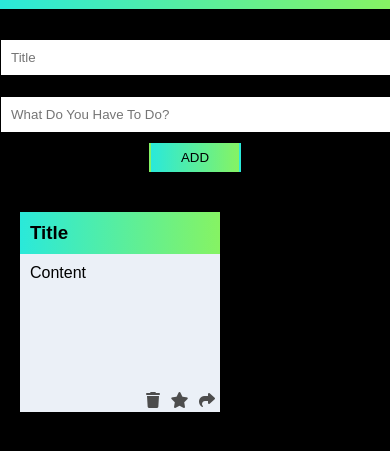
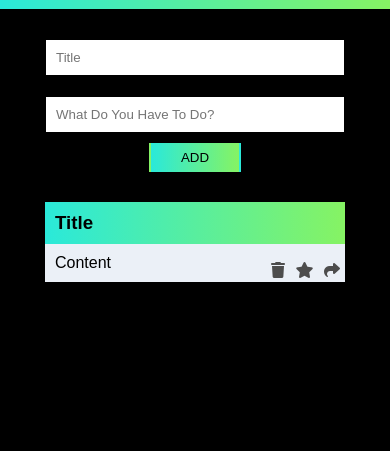
Before and after one commit to KalajiDEV/ToDoList, a plain HTML site: page Index.html in a window 390 px wide. Shown: the part 51-502 px from the top of the page. Drawn offline with Linux system fonts and the light colour scheme.

Commit message:
More responsive

```diff
--- a/Index.html
+++ b/Index.html
@@ -38,15 +38,16 @@
         </div>
     </div>
 
-    <div class="container">
+
+    <div class="container" id="container">
         <div class="tasksbox" id="tasksbox">
-            <section>
+            <section id="section">
                 <h3>title</h3>
-                <p>content</p>
-                <!-- <p class="date">${datum}</p> -->
-                <div class="tools">
+                <p class="taskText" id="finsh">content</p>
+                <div id="tools" class="tools">
                     <i class="fa-sharp fa-solid fa-trash"></i>
-                    <i class="fa-solid fa-star"></i>
+                    <i id="heart" style="display: none;" class="fa-solid fa-heart"></i>
+                    <i id="star" class="fa-solid fa-star"></i>
                     <i class="fa-solid fa-share"></i>
                 </div>
             </section>
--- a/Style.css
+++ b/Style.css
@@ -20,6 +20,12 @@
     --screamin-green: #86F363ff;
 }
 
+.container {
+    max-width: 1200px;
+    margin: auto;
+    overflow: hidden;
+}
+
 nav {
     width: 100%;
     height: 60px;
@@ -34,6 +40,7 @@ header {
 }
 
 header h2 {
+    display: block;
     text-transform: uppercase;
     font-size: 33px;
 }
@@ -46,14 +53,8 @@ header i {
     background-color: black;
 }
 
-
 body {
     background: var(--bg);
-}
-
-.container {
-    max-width: 1200px;
-    margin: auto;
 }
 
 .todoListbox {
@@ -83,14 +84,16 @@ body {
 
 .tasksbox {
     display: flex;
-    flex-wrap: wrap;
+    flex-direction: column;
+    align-items: center;
+    flex-wrap: nowrap;
 }
 
 section {
     background: var(--bg);
-    width: 200px;
-    margin: 20px;
-    height: 200px;
+    width: 600px;
+    margin: 10px;
+    min-height: 70px;
     overflow-x: auto;
     position: relative;
 }
@@ -107,7 +110,6 @@ section p {
     padding: 10px;
 }
 
-
 section .tools {
     position: absolute;
     bottom: 2px;
@@ -123,3 +125,26 @@ section .tools i {
 section .tools i:hover {
     color: #000;
 }
+
+@media (max-width: 900px) {
+
+    section {
+        width: 600px;
+        min-height: 70px;
+    }
+}
+
+
+@media (max-width: 600px) {
+
+
+    section {
+        width: 300px;
+        min-height: 70px;
+    }
+
+    .todoListbox input {
+        width: 300px;
+    }
+
+}
--- a/main.js
+++ b/main.js
@@ -1,13 +1,19 @@
-const addBtn = document.querySelector(".addBtn");
-const tasksbox = document.getElementById("tasksbox");
 const inputTitle = document.getElementsByTagName("input")[0];
 const inputtask = document.getElementsByTagName("input")[1];
 const form = document.querySelector("form");
+const tasksbox = document.getElementById("tasksbox");
+const tools = document.getElementById("tools");
 
+// colro Change
+const changeColor = document
+  .getElementById("changeColor")
+  .addEventListener("click", (params) => {
+    document.body.classList.toggle("changeColor");
+  });
+
+// Create my Task
 form.addEventListener("submit", (eo) => {
   eo.preventDefault();
-
-  const datum = new Date();
   const task = `<section>
   <h3>${inputTitle.value}</h3>
   <p>${inputtask.value}</p>
@@ -15,16 +21,19 @@ form.addEventListener("submit", (eo) => {
   <i class="fa-sharp fa-solid fa-trash"></i>
   <i class="fa-solid fa-star"></i>
   <i class="fa-solid fa-share"></i>
-</div>
+  </div>
   </section>`;
   tasksbox.innerHTML += task;
-  eo.preventDefault();
   inputTitle.value = "";
   inputtask.value = "";
 });
 
-const changeColor = document
-  .getElementById("changeColor")
-  .addEventListener("click", (params) => {
-    document.body.classList.toggle("changeColor");
-  });
+// Delete Task // favorite
+
+tasksbox.addEventListener("click", (eo) => {
+  if (eo.target.className == "fa-sharp fa-solid fa-trash") {
+    eo.target.parentElement.parentElement.remove();
+  } else if (eo.target.className == "fa-solid fa-star") {
+    eo.target.parentElement.parentElement.style.background = "yellow";
+  }
+});
```
